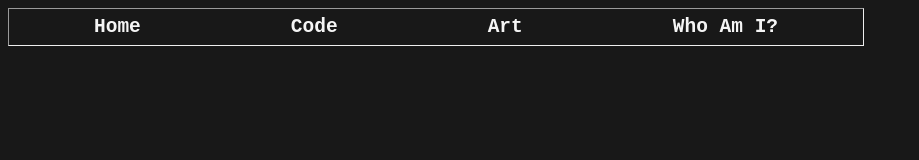
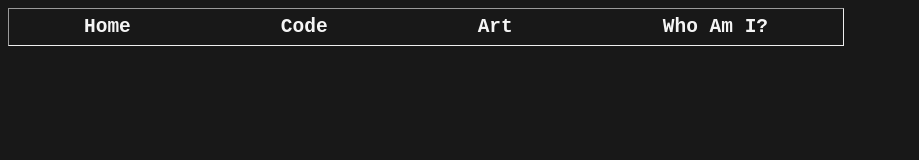
Before and after one commit to the-glimmered-ones/portfolio-website, a plain HTML site: page index.html in a window 1280 px wide. Shown: the whole page, without its empty margins (0-919 px from the left). Drawn offline with Linux system fonts and the light colour scheme.

Commit message:
removed padding on navbar

```diff
--- a/styles.css
+++ b/styles.css
@@ -12,7 +12,7 @@ nav{
     align-self: flex-start;
     width: max-content;
     border: inset 1.5px;
-    padding: 0px 10px;
+    padding: 0px;
 }
 h2{
     color: inherit;
```
